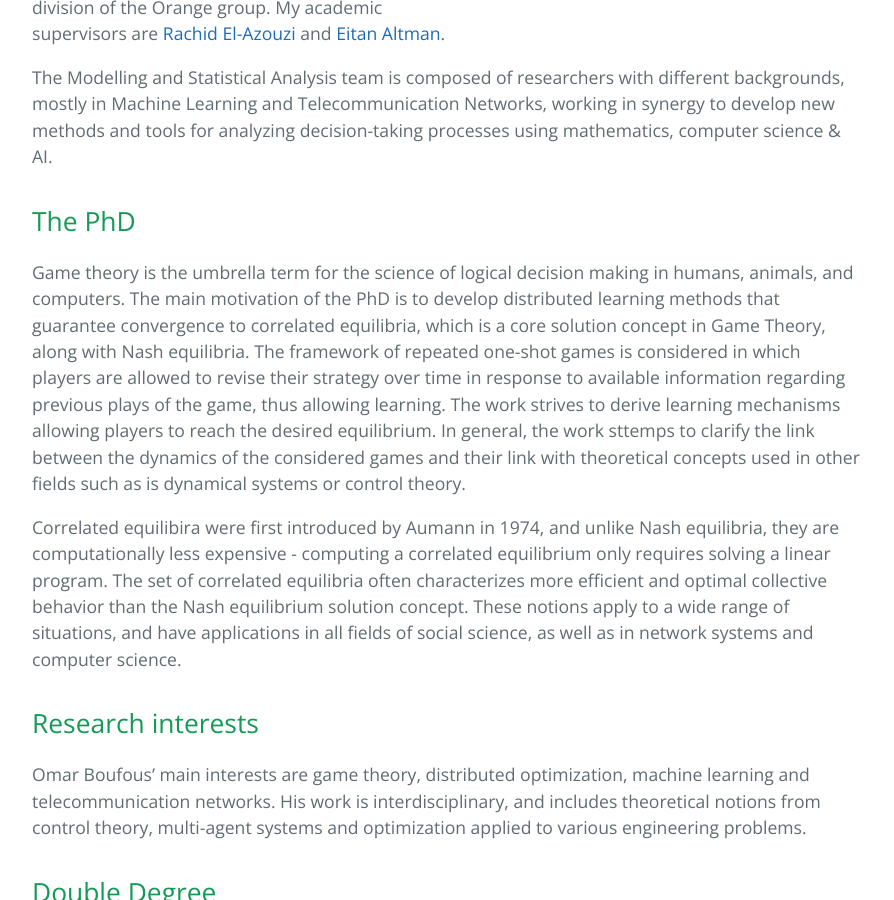
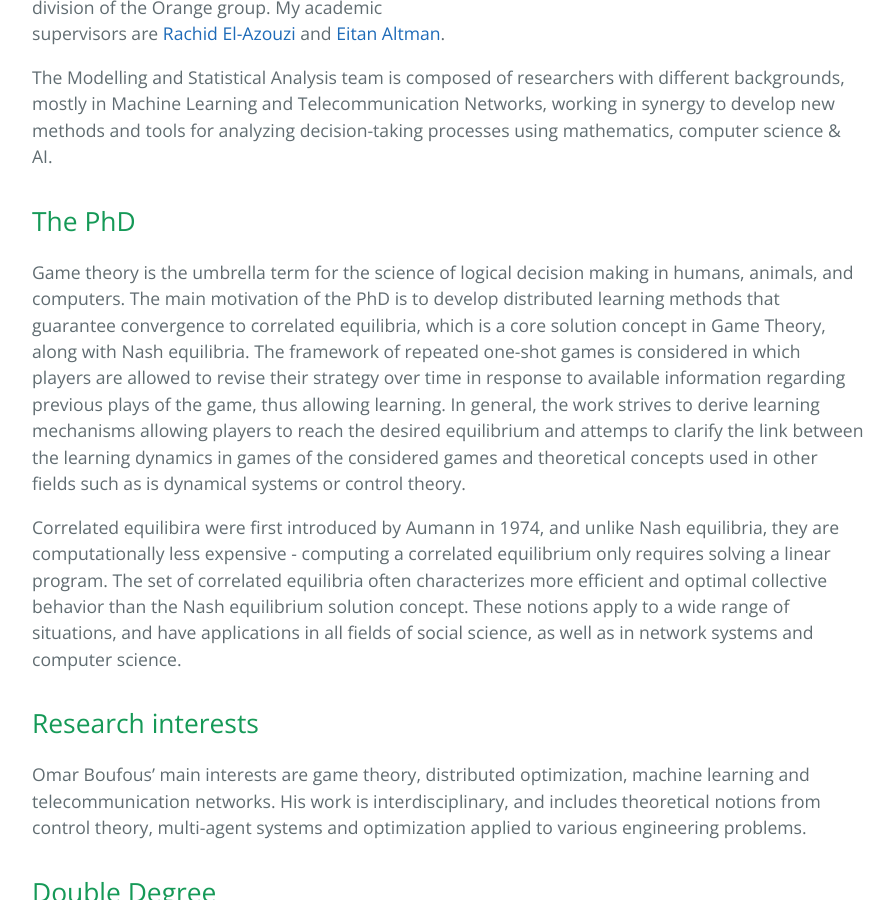
Before and after one commit to thomas-bfs/thomas-bfs.github.io, a Jekyll site: the page built from about.md, in a window 1280 px wide and 900 px high, scrolled down 1231 px. Shown: the whole window, without its empty margins (192-1086 px from the left). Built offline with Jekyll 4.4.1, drawn with Linux system fonts in a browser that asks for light colours; nearby versions of some CDN libraries; a style sheet for code colours, icons or effects is not loaded.

Commit message:
Update about.md

```diff
--- a/about.md
+++ b/about.md
@@ -25,8 +25,7 @@ The Modelling and Statistical Analysis team is composed of researchers with diff
 ## The PhD
 
 Game theory is the umbrella term for the science of logical decision making in humans, animals, and computers. The main motivation of the PhD is to develop distributed learning methods that guarantee convergence to correlated equilibria, which is a core solution concept in Game Theory, along with Nash equilibria.
-The framework of repeated one-shot games is considered in which players are allowed to revise their strategy over time in response to available information regarding previous plays of the game, thus allowing learning. The work strives to derive learning mechanisms allowing players to reach the desired equilibrium.
-In general, the work sttemps to clarify the link between the dynamics of the considered games and their link with theoretical concepts used in other fields such as is dynamical systems or control theory.
+The framework of repeated one-shot games is considered in which players are allowed to revise their strategy over time in response to available information regarding previous plays of the game, thus allowing learning. In general, the work strives to derive learning mechanisms allowing players to reach the desired equilibrium and attemps to clarify the link between the learning dynamics in games of the considered games and theoretical concepts used in other fields such as is dynamical systems or control theory.
 
 Correlated equilibira were first introduced by Aumann in 1974, and unlike Nash equilibria, they are computationally less expensive - computing a correlated equilibrium only requires solving a linear program. The set of correlated equilibria often characterizes more efficient and optimal collective behavior than the Nash equilibrium solution concept.
 These notions apply to a wide range of situations, and have applications in all fields of social science, as well as in network systems and computer science.
```
